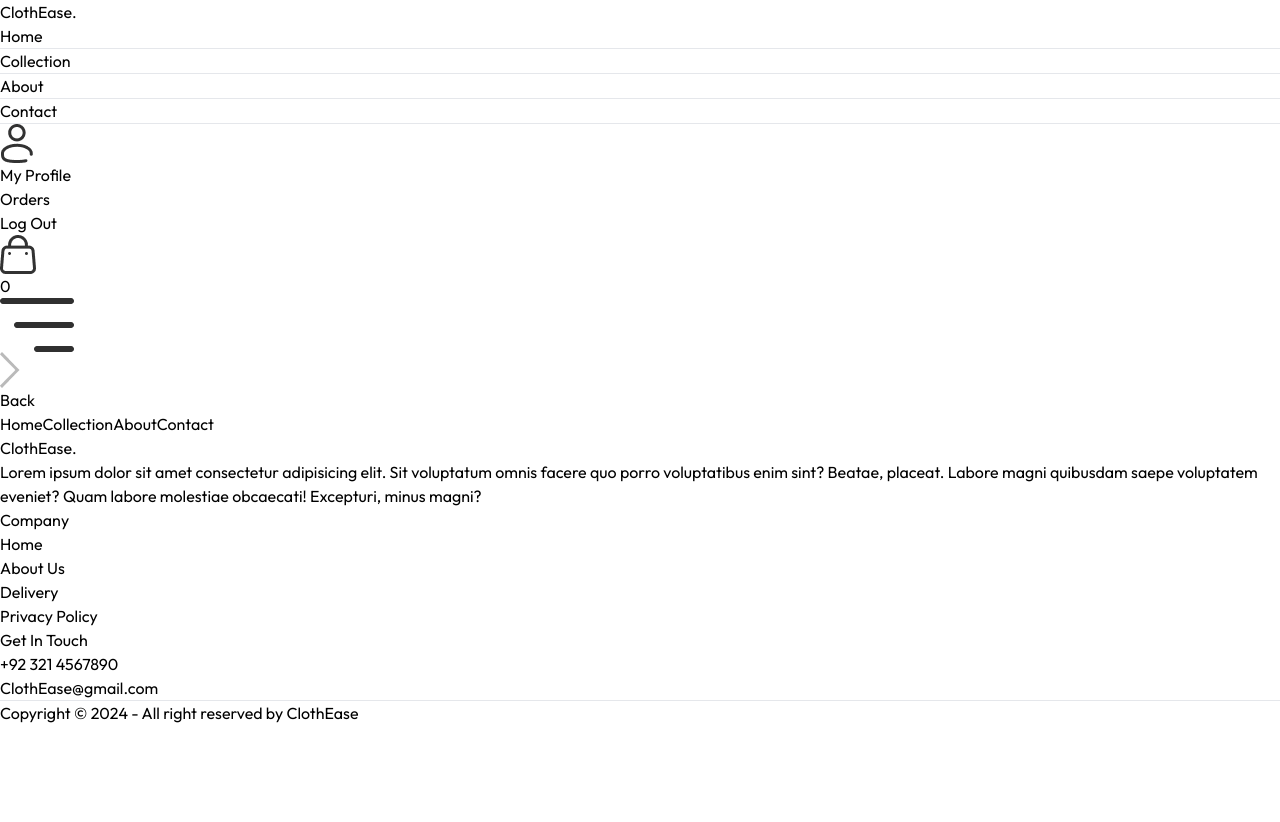
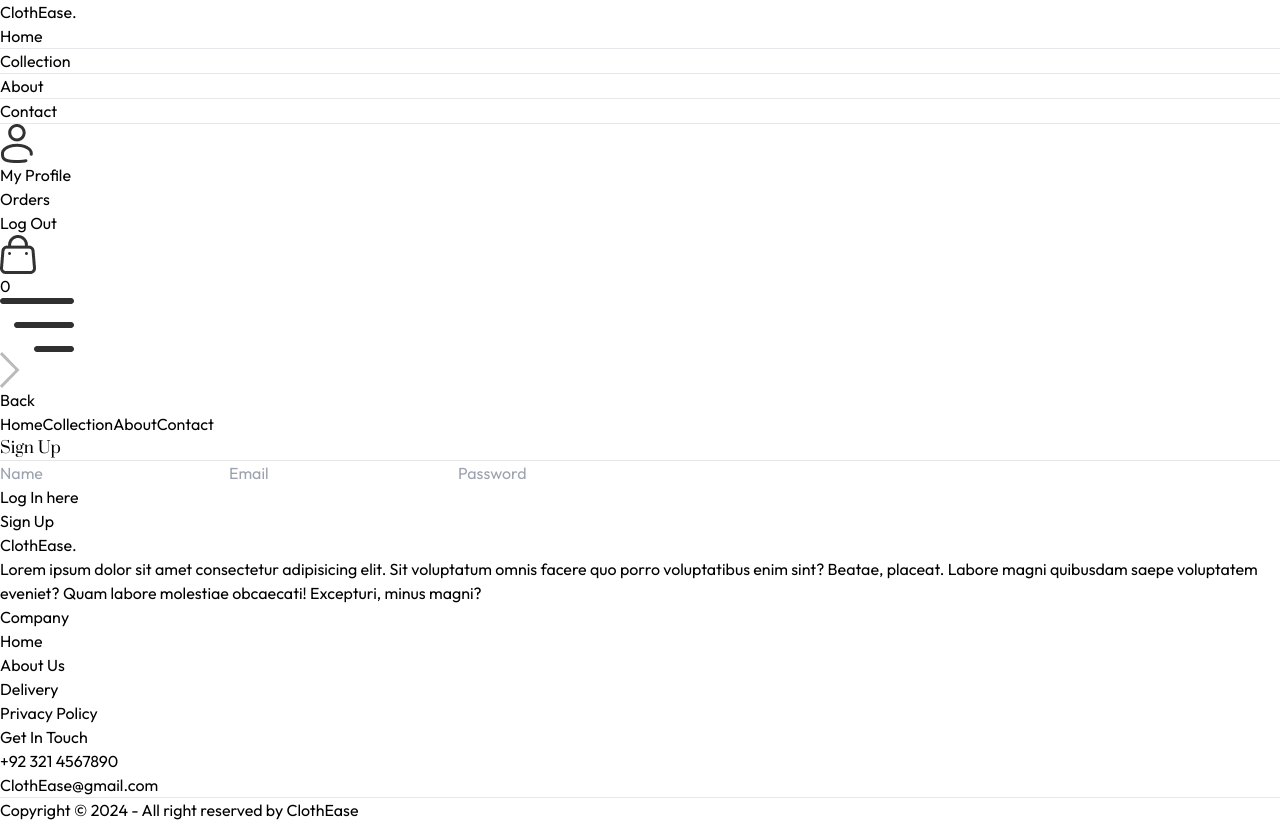
Before and after one commit to zzayd30/ClothEase-Front-End, a React (Vite) app: page /Login in a window 1280 px wide. Before the commit the page ends 800 px from the top, so only its background shows below. Built offline with nearby package versions, Linux system fonts and the light colour scheme.

Commit message:
Added Authentication Page

```diff
--- a/src/components/Navbar.jsx
+++ b/src/components/Navbar.jsx
@@ -32,7 +32,7 @@
             <div className='flex items-center gap-6'>
                 {location.pathname==="/Collection" ? <img onClick={(e)=>{setShowSearch(!ShowSearch)}} src={assets.search_icon} alt="Search Icon" className='cursor-pointer w-5' /> : null}
                 <div className='group relative'>
-                    <img src={assets.profile_icon} alt="Profile Icon" className='cursor-pointer w-5' />
+                    <Link to="/Login"><img src={assets.profile_icon} alt="Profile Icon" className='cursor-pointer w-5' /></Link>
                     <div className='group-hover:block hidden absolute pt-4 dropdown-menu right-0'>
                         <div className='flex flex-col gap-2 w-36 py-3 px-5 bg-slate-100 text-gray-500 rounded'>
                             <p className='cursor-pointer hover:text-black'>My Profile</p>
--- a/src/pages/Login.jsx
+++ b/src/pages/Login.jsx
@@ -1,10 +1,30 @@
 import React from 'react'
+import { useState } from 'react'
 
 const Login = () => {
+  const [CurrentState, setCurrentState] = useState("Sign Up")
+
+  const OnSubmitHandler = async (e) => {
+      e.preventDefault();
+  }
+
   return (
-    <div>
-
-    </div>
+    <form onSubmit={OnSubmitHandler} className='flex flex-col items-center w-[90%] sm:max-w-96 m-auto mt-14 gap-4 text-gray-800'>
+      <div className="inline-flex items-center gap-2 mb-2 mt-10">
+        <p className='prata-regular text-3xl'>{CurrentState}</p>
+        <hr className='border-none h-[1.5px] w-8 bg-gray-800' />
+      </div>
+      {CurrentState === "Login" ? "" : <input type="text" className='w-full px-3 py-2 border border-gray-800' placeholder='Name' required />}
+      <input type="email" className='w-full px-3 py-2 border border-gray-800' placeholder='Email' required />
+      <input type="password" className='w-full px-3 py-2 border border-gray-800' placeholder='Password' required />
+      <div className="w-full flex justify-between text-sm mt-[-8px]">
+        {CurrentState === "Sign Up" ? "" : <p className="cursor-pointer">Forgot your password?</p>}
+        {
+          CurrentState === "Login" ? <p onClick={() =>{setCurrentState("Sign Up")}} className='cursor-pointer'>Create Account</p> : <p onClick={() =>{setCurrentState("Login")}} className='cursor-pointer'>Log In here</p>
+        }
+      </div>
+      <button className='bg-black text-white font-light px-8 py-2 mt-4'>{CurrentState === "Login" ? "Sign In" : "Sign Up"}</button>
+    </form>
   )
 }
 
```
